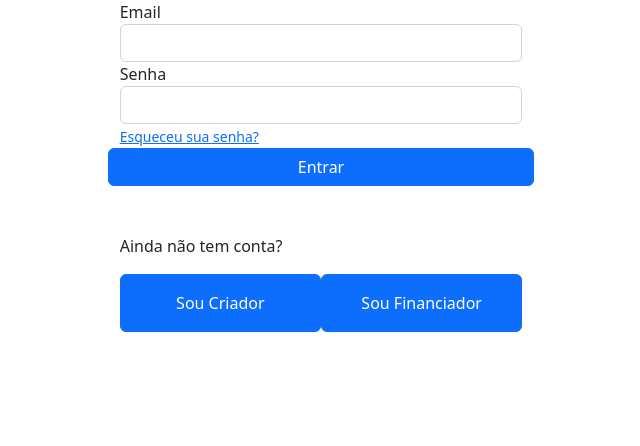
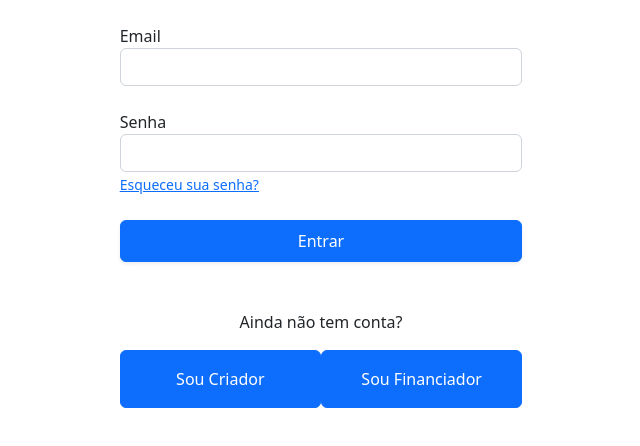
Before and after one commit to bcccoworkingufape/projeto-cultural, a React (Create React App) app in the folder client/: page /login in a window 1280 px wide. Shown: the top 446 px of the page, without its empty margins (319-959 px from the left). Built offline with nearby package versions, Linux system fonts and the light colour scheme.

Commit message:
alinhando itens

```diff
--- a/client/src/pages/login.js
+++ b/client/src/pages/login.js
@@ -4,25 +4,27 @@ function login() {
     return (
         <>
         <div className='container col-4'>
-            <form className='d-flex justify-content-around'>
+            <form>
                 <div className='row'>
-                    <div className="form-group">
+                    <div className="form-group mt-4 ">
                         <label>Email</label>
                         <input type="email" className="form-control" />
                     </div>
-                    <div className="form-group">
+                    <div className="form-group mt-4 ">
                         <label>Senha</label>
                         <input type="password" className="form-control" />
                         <small className="form-text text-muted"><a href='?#'>Esqueceu sua senha?</a></small>
                     </div>
-                    <button type="submit" className="btn btn-primary">Entrar</button>
+                </div>
+                <div className='row w-100 m-0 mt-4'>
+                    <button type="submit" className="btn btn-primary shadow-sm p-2">Entrar</button>
                 </div>
             </form>
         </div>
 
         <div className='container col-4 mt-5'>
             <div className='align-items-center'>
-                <p>Ainda não tem conta?</p>
+                <p className='d-flex justify-content-center'>Ainda não tem conta?</p>
 
                 <div className='col'>
                     <button type="submit" className="btn btn-primary p-3 w-50">Sou Criador</button>
```
